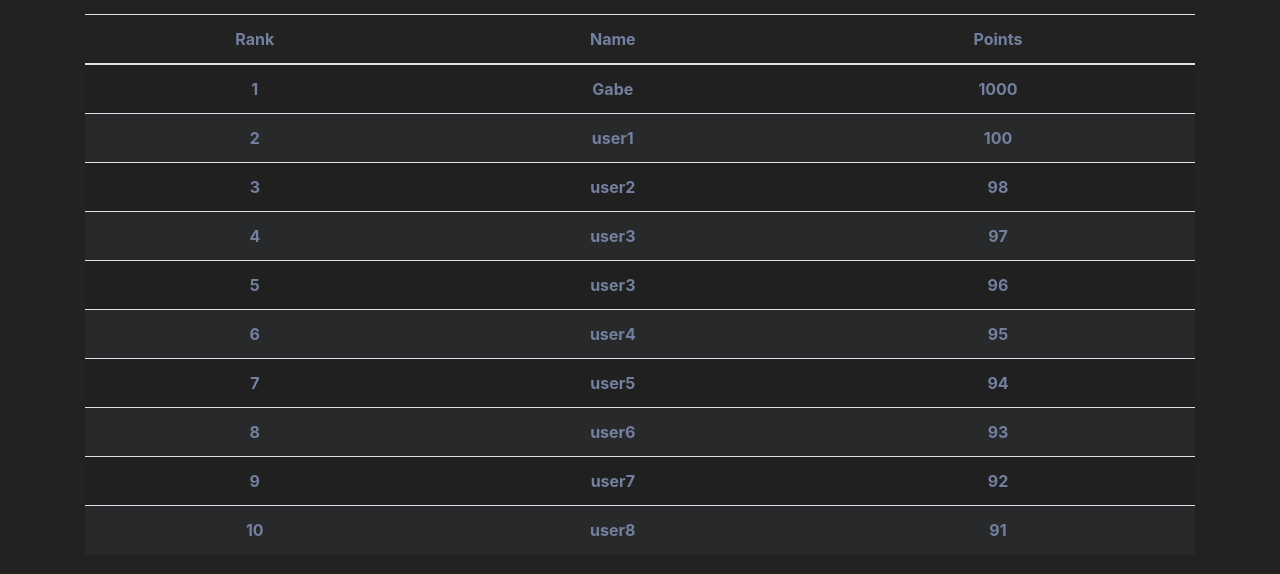
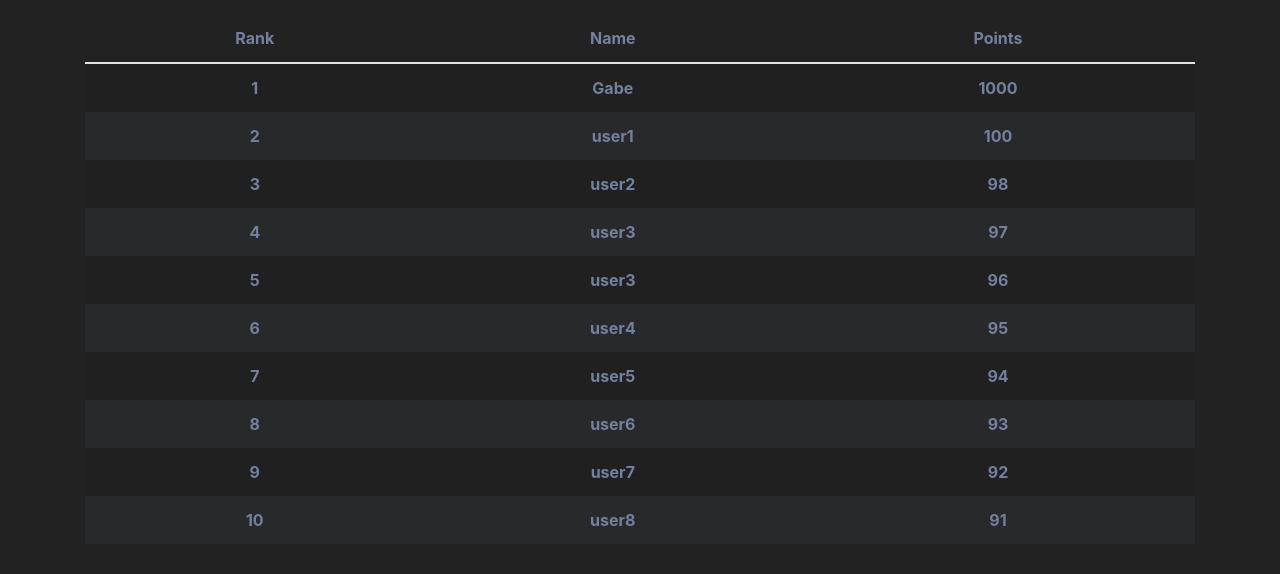
Before and after one commit to Zidious/Blocksports.io, a plain HTML site: page Blocksportsio_app/leaderboards.html in a window 1280 px wide. Shown: the part 62-636 px from the top of the page. Drawn offline with nearby package versions, Linux system fonts and the light colour scheme.

Commit message:
Testing JSON conversion

```diff
--- a/Blocksportsio_app/scripts/TestJsonFile.js
+++ b/Blocksportsio_app/scripts/TestJsonFile.js
@@ -3,6 +3,5 @@ $.getJSON('scripts/leaderboardData.json', function (data) {
        $('<tr>').html(
            "<th>" + (key + 1) + "</th><th>" + value.username + "</th><th>" + value.points + "</th>"
        ).appendTo('#table');
-
    });
 });
--- a/Blocksportsio_app/styles.css
+++ b/Blocksportsio_app/styles.css
@@ -145,6 +145,7 @@ h1 {
 
 tr, th {
     color: #73809f !important;
+    border-top: transparent !important;
 }
 
 .table-striped {
```
